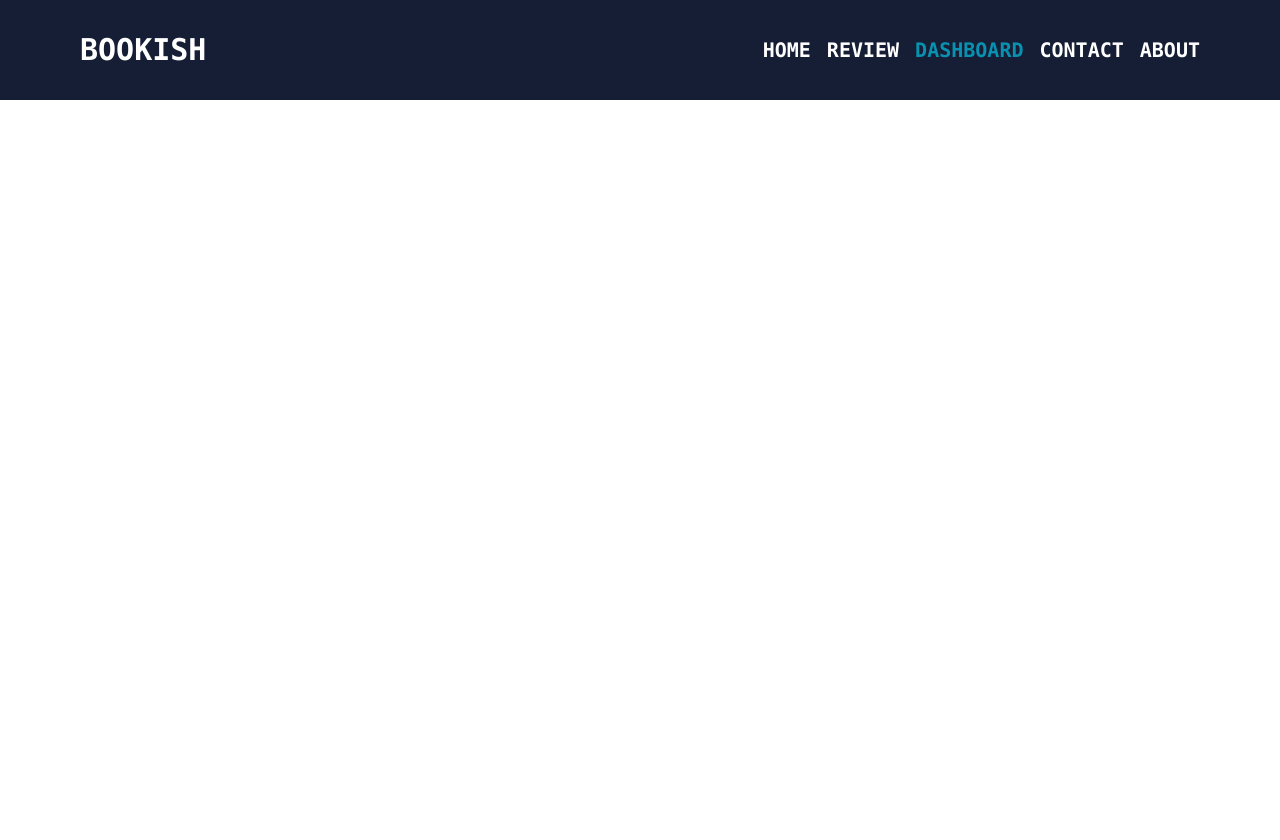
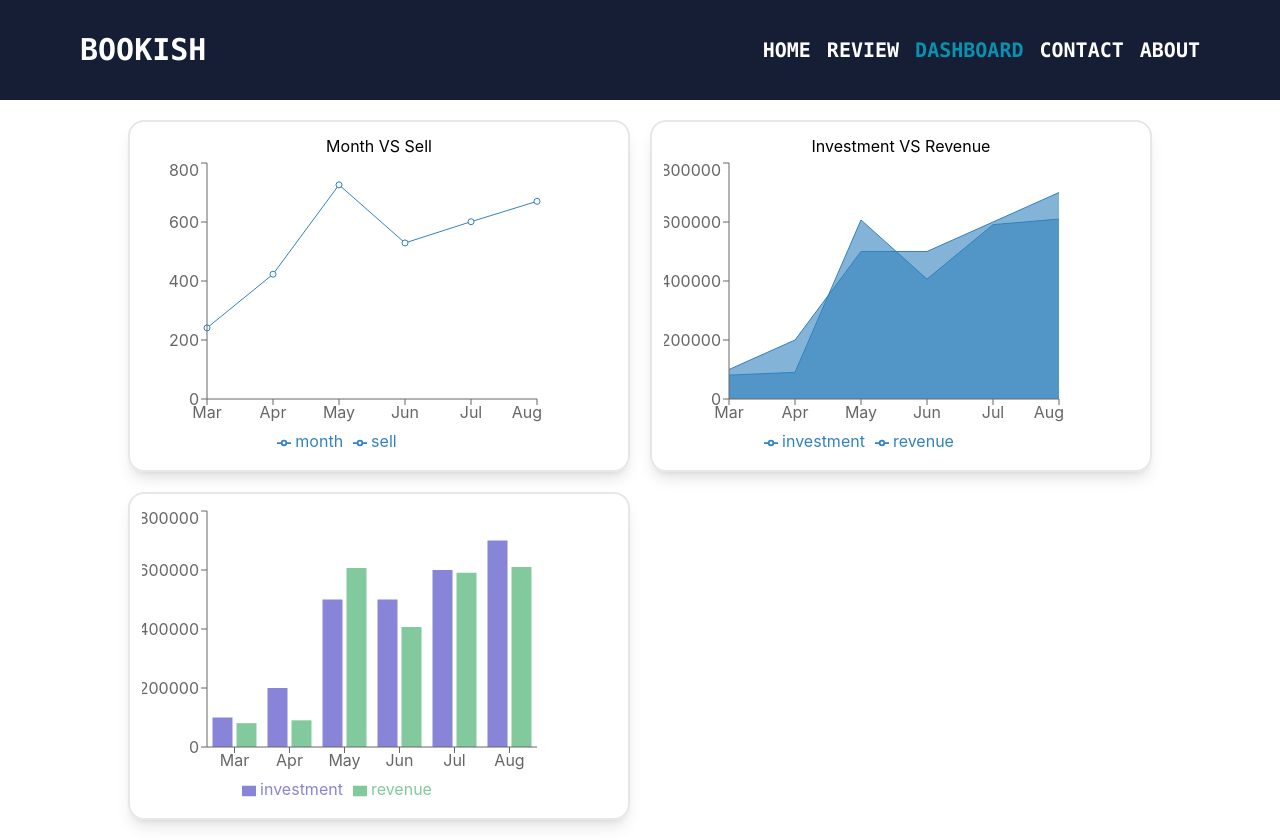
Before and after one commit to iu-sumon/Bookish-public, a React (Create React App) app: page /dashboard in a window 1280 px wide. Before the commit the page ends 800 px from the top, so only its background shows below. Built offline with nearby package versions, Linux system fonts and the light colour scheme.

Commit message:
DashBoard added

```diff
--- a/package.json
+++ b/package.json
@@ -10,6 +10,7 @@
     "react-dom": "^18.0.0",
     "react-router-dom": "^6.3.0",
     "react-scripts": "5.0.0",
+    "recharts": "^2.1.9",
     "web-vitals": "^2.1.4"
   },
   "scripts": {
--- /dev/null
+++ b/public/data.json
@@ -0,0 +1,44 @@
+[
+    {
+        "id": 1,
+        "month": "Mar",
+        "investment": 100000,
+        "sell": 241,
+        "revenue": 80901
+    },
+    {
+        "id": 2,
+        "month": "Apr",
+        "investment": 200000,
+        "sell": 423,
+        "revenue": 90500
+    },
+    {
+        "id": 3,
+        "month": "May",
+        "investment": 500000,
+        "sell": 726,
+        "revenue": 607010
+    },
+    {
+        "id": 4,
+        "month": "Jun",
+        "investment": 500000,
+        "sell": 529,
+        "revenue": 406405
+    },
+    {
+        "id": 5,
+        "month": "Jul",
+        "investment": 600000,
+        "sell": 601,
+        "revenue": 590900
+    },
+    {
+        "id":6 ,
+        "month": "Aug",
+        "investment": 700000,
+        "sell": 670,
+        "revenue": 610000
+    }
+]
--- a/src/Components/DashBoard/DashBoard.js
+++ b/src/Components/DashBoard/DashBoard.js
@@ -1,9 +1,42 @@
 import React from 'react';
-
+import useData from '../../hooks/useData';
+import { Line, LineChart,Area, AreaChart,Bar,BarChart, Tooltip, XAxis, YAxis ,Legend} from 'recharts';
 const DashBoard = () => {
+    const [data] = useData();
     return (
-        <div>
-
+        <div className='grid grid-cols-2 justify-center items-center gap-5 w-[80%] mx-auto py-5'>
+            <div className='shadow-lg border-2 rounded-2xl p-3'>
+                 <h1>Month VS Sell</h1>
+                <LineChart width={400} height={300} data={data}>
+                    <Line  dataKey='month'></Line>
+                    <Line dataKey='sell'></Line>
+                    <Legend/>
+                    <Tooltip></Tooltip>
+                    <XAxis dataKey="month" />
+                    <YAxis dataKey="sell" />
+                </LineChart>
+            </div>
+            <div className='shadow-lg border-2 rounded-2xl p-3'>
+                <h1>Investment VS Revenue</h1>
+                <AreaChart width={400} height={300} data={data}>
+                    <Area dataKey='investment'></Area>
+                    <Area dataKey='revenue'></Area>
+                    <Legend/>
+                    <Tooltip></Tooltip>
+                    <XAxis dataKey="month" />
+                    <YAxis dataKey="investment" />
+                </AreaChart>
+            </div>
+             <div className='shadow-lg border-2 rounded-2xl p-3'>
+                 <BarChart width={400} height={300} data={data}>
+                    <Bar  dataKey='investment' fill="#8884d8"></Bar>
+                    <Bar dataKey='revenue' fill="#82ca9d"></Bar>
+                    <Legend/>
+                    <Tooltip></Tooltip>
+                    <XAxis dataKey="month" />
+                    <YAxis dataKey="investment" />
+                 </BarChart>
+             </div>
         </div>
     );
 };
--- a/src/Components/Home/Home.js
+++ b/src/Components/Home/Home.js
@@ -1,14 +1,38 @@
 import React from 'react';
+import { Link } from 'react-router-dom';
+import useReview from '../../hooks/useReview';
 import photo1 from '../../images/1.jpg'
+import HomeReviewCart from '../HomeReviewCart/HomeReviewCart';
 const Home = () => {
+    const [reviews] = useReview();
+    let getReviews = reviews.slice(0, 3);
+
     return (
-        <div className='grid grid-cols-2 justify-items-center px-4 py-5 bg-[#5D97FF] width-full'>
-            <div>
-               <h1 className='text-[45px] text-white  mb-10'>Books are a uniquely portable magic</h1>
-               <p className='text-white'>Life is a struggle for single father Chris Gardner. Evicted from their apartment, he and his young son find themselves alone with no place to go. Even though Chris eventually lands a job as an intern at a prestigious brokerage firm, the position pays no money. The pair must live in shelters and endure many hardships, but Chris refuses to give in to despair as he struggles to create a better life for himself and his son</p>
+        <div>
+            <div className='grid grid-cols-2 justify-items-center px-4 py-5 bg-[#5D97FF] width-full'>
+                <div>
+                    <h1 className='text-[45px] text-white  mb-10'>Books are a uniquely portable magic</h1>
+                    <p className='text-white mb-3'>Life is a struggle for single father Chris Gardner. Evicted from their apartment, he and his young son find themselves alone with no place to go. Even though Chris eventually lands a job as an intern at a prestigious brokerage firm, the position pays no money. The pair must live in shelters and endure many hardships, but Chris refuses to give in to despair as he struggles to create a better life for himself and his son</p>
+                    <Link to='/review' type="button" class="py-3 px-5 mr-2 mb-2 text-sm font-medium text-gray-900 focus:outline-none bg-white rounded-full border border-gray-200 hover:bg-gray-100 hover:text-blue-700 focus:z-10 focus:ring-4 focus:ring-gray-200 dark:focus:ring-gray-700 dark:bg-gray-800 dark:text-gray-400 dark:border-gray-600 dark:hover:text-white dark:hover:bg-gray-700">More Collection </Link>
+                </div>
+                <div className='border-2 px-1 py-1 rounded-lg'>
+                    <img className='rounded-lg' src={photo1} alt="" />
+                </div>
             </div>
-            <div className='border-2 px-1 py-1 rounded-lg'>
-                <img className='rounded-lg' src={photo1} alt="" />
+            <div className='bg-[#161E35] py-5'>
+                <h1 className='text-4xl text-white'>Customer Reviews</h1>
+                <div className='grid md:grid-cols-3 justify-center items-center w-[70%] mx-auto gap-5 my-10 border-2 px-3 py-3 rounded'>
+                    {
+                        getReviews.map(review => <HomeReviewCart
+                            review={review}
+                            key={review.id}
+
+                        ></HomeReviewCart>)
+                    }
+                </div>
+                <div className='mt-5'>
+                    <Link to='/review' type="button" class="py-3 px-5 mr-2 mb-2 text-sm font-medium text-gray-900 focus:outline-none bg-white rounded-full border border-gray-200 hover:bg-gray-100 hover:text-blue-700 focus:z-10 focus:ring-4 focus:ring-gray-200 dark:focus:ring-gray-700 dark:bg-gray-800 dark:text-gray-400 dark:border-gray-600 dark:hover:text-white dark:hover:bg-gray-700">Sell All Reviews </Link>
+                </div>
             </div>
         </div>
     );
--- /dev/null
+++ b/src/Components/HomeReviewCart/HomeReviewCart.js
@@ -0,0 +1,24 @@
+import React from 'react';
+
+
+const HomeReviewCart = ({review}) => {
+    const { name, comment, img, ratings } = review;
+    return (
+        <div >
+            <div className="max-w-sm bg-white rounded-lg border border-gray-200 shadow-md dark:bg-gray-800 dark:border-gray-700 h-80 py-1 px-3">
+                <div className="flex flex-col items-center pb-10">
+                    <img className="mb-3 w-24 h-24 rounded-full shadow-lg" src={img} alt="" />
+                    <h5 class="mb-1 text-xl font-medium text-gray-900 dark:text-white">{name}</h5>
+                    <span class="text-md text-gray-600 dark:text-gray-500">Ratings: {ratings}</span>
+                    <span class="text-sm text-gray-500 dark:text-gray-400" title={comment}>
+                    {comment.length >260 ? comment.slice(0,260) +'.....Read More' : comment }
+                    </span>
+
+                </div>
+            </div>
+
+        </div>
+    );
+};
+
+export default HomeReviewCart;
--- a/src/Components/Review/Review.js
+++ b/src/Components/Review/Review.js
@@ -3,9 +3,9 @@ import useReview from '../../hooks/useReview';
 import ReviewCart from '../ReviewCart/ReviewCart';
 
 const Review = () => {
-    const [reviews]=useReview()
+    const [reviews]=useReview();
     return (
-        <div className='grid md:grid-cols-3 justify-center items-center w-[70%] mx-auto gap-5 my-10 border-4 px-3 py-3'>
+        <div className='grid md:grid-cols-3 justify-center items-center w-[70%] mx-auto gap-5 my-10 px-3 py-3'>
 
             {
                 reviews.map(review=><ReviewCart
--- /dev/null
+++ b/src/hooks/useData.js
@@ -0,0 +1,14 @@
+import { useEffect, useState } from 'react';
+
+const useData = () => {
+    const [data,setData]=useState();
+    useEffect(()=>{
+        fetch('data.json')
+        .then(res=>res.json())
+        .then(data=>setData(data))
+    },[])
+     return [data,setData]
+
+};
+
+export default useData;
```
Also changed, not shown: public/reviews.json (+9 -9 lines), 1 other file (tests, documents, lock files or other folders).
